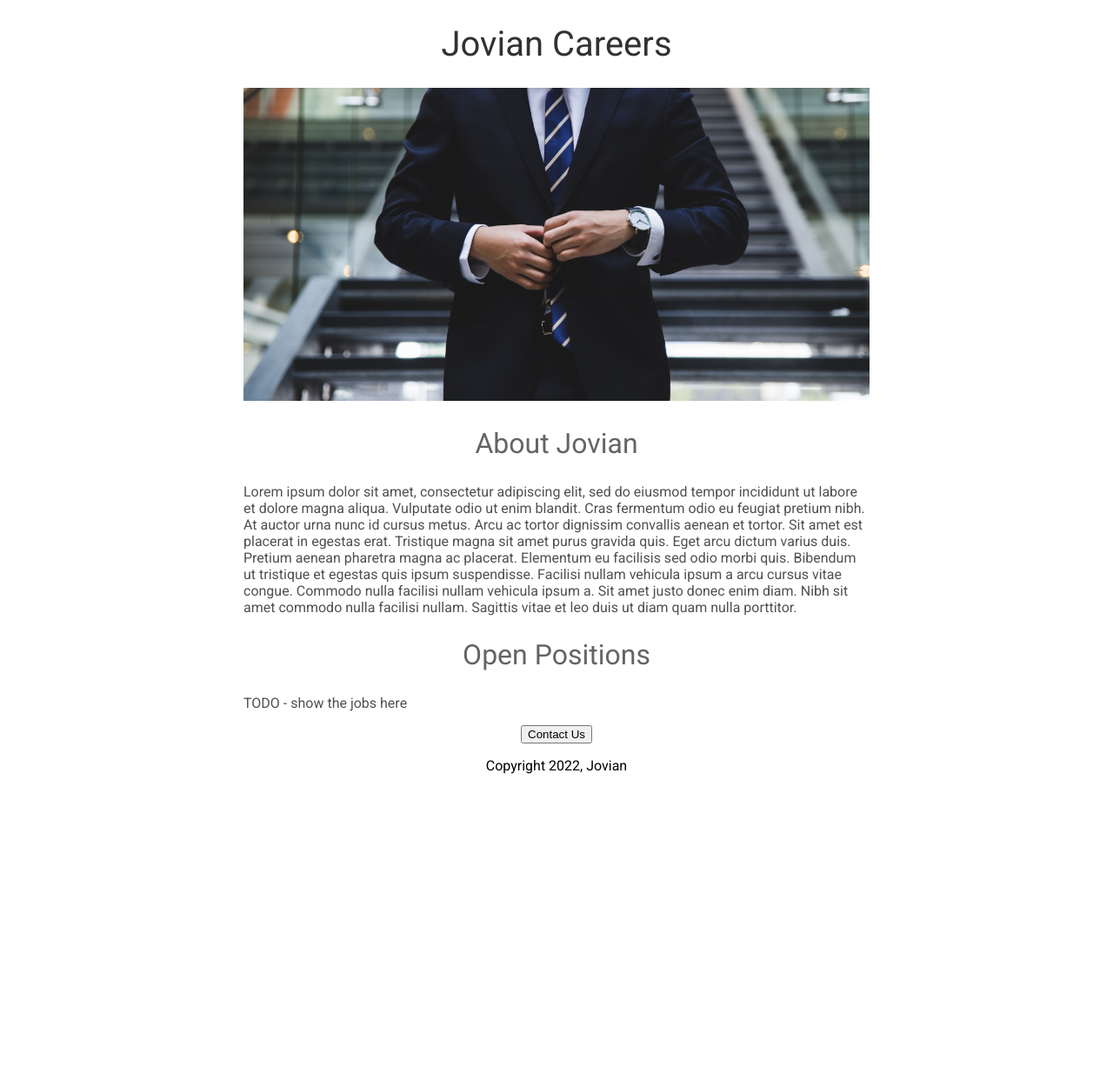
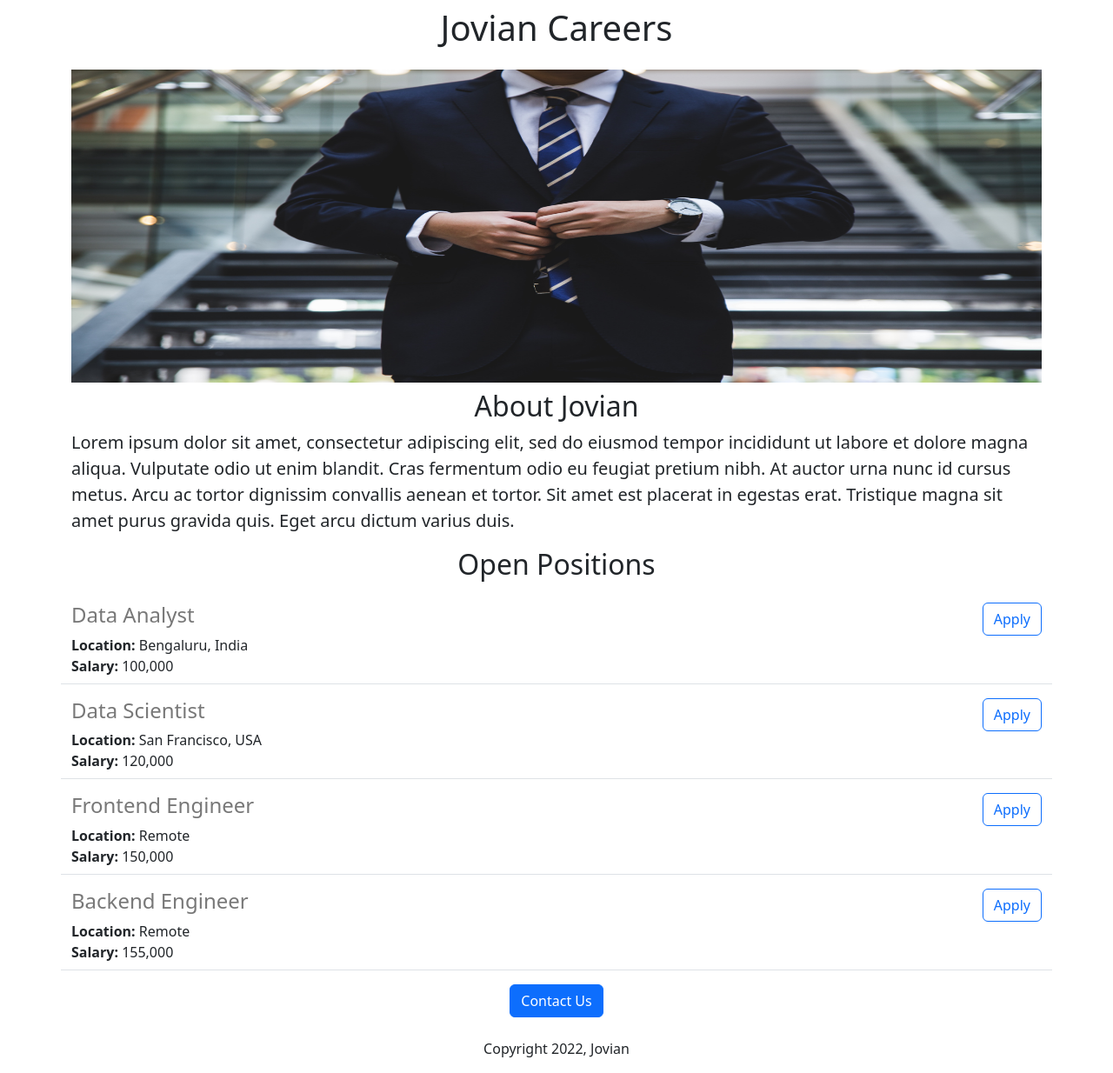
Before and after one commit to orangeBlaster/learning-flask-v2, a Flask app: page / in a window 1280 px wide. Shown: the whole page at 87% size. Before the commit the page ends 890 px from the top, so only its background shows below. Run offline with Flask 3, Linux system fonts and the light colour scheme.

Commit message:
Added dynamic data & api route

```diff
--- a/app.py
+++ b/app.py
@@ -1,11 +1,38 @@
-from flask import Flask, render_template
+from flask import Flask, render_template, jsonify
 
 app = Flask(__name__)
+
+JOBS = [{
+    'id': 1,
+    'title': 'Data Analyst',
+    'location': 'Bengaluru, India',
+    'salary': '100,000'
+}, {
+    'id': 2,
+    'title': 'Data Scientist',
+    'location': 'San Francisco, USA',
+    'salary': '120,000'
+}, {
+    'id': 3,
+    'title': 'Frontend Engineer',
+    'location': 'Remote',
+    'salary': '150,000'
+}, {
+    'id': 4,
+    'title': 'Backend Engineer',
+    'location': 'Remote',
+    'salary': '155,000'
+}]
 
 
 @app.route("/")
 def hello_jovian():
-  return render_template('home.html')
+  return render_template('home.html', jobs=JOBS)
+
+
+@app.route("/api/jobs")
+def list_jobs():
+  return jsonify(JOBS)
 
 
 if __name__ == "__main__":
--- a/templates/home.html
+++ b/templates/home.html
@@ -2,58 +2,33 @@
 <html>
   <head>
     <title>Jovian Careers</title>
+    <meta charset="utf-8">
+    <meta name="viewport" content="width=device-width, initial-scale=1">
+    <link href="https://cdn.jsdelivr.net/npm/bootstrap@5.3.2/dist/css/bootstrap.min.css" rel="stylesheet" integrity="sha384-T3c6CoIi6uLrA9TneNEoa7RxnatzjcDSCmG1MXxSR1GAsXEV/Dwwykc2MPK8M2HN" crossorigin="anonymous">
     <style>
 
-      @import url('https://fonts.googleapis.com/css2?family=Roboto&display=swap');
-
-      body {
-        font-family: Roboto;
-        font-weight: 500;
-      }
-
-      h1 {
-        font-size: 40px;
-        font-weight: normal;
-        color: rgb(50, 50, 50);
-        text-align: center;
-      }
-
       #banner {
+        height: 360px;
         width: 100%;
-        height: 360px;
-        object-fit: cover;
-      }
-
-      h2 {
-        font-size: 32px;
-        font-weight: normal;
-        color: rgb(100, 100, 100);
-        text-align: center;
-      }
-
-      .bodytext {
-        font-weight: normal;
-        color: rgb(80, 80, 80);
-      }
-
-      #container {
-        max-width: 720px;
-        margin: 0 auto;
       }
 
     </style>
   </head>
   <body>
-  <div id="container">
-    <h1>Jovian Careers</h1>
-<img id="banner" src="https://learning-flask--levincozza.repl.co/static/career-image.jpg" alt="banner">
-    <h2>About Jovian</h2>
-    <p class="bodytext">Lorem ipsum dolor sit amet, consectetur adipiscing elit, sed do eiusmod tempor incididunt ut labore et dolore magna aliqua. Vulputate odio ut enim blandit. Cras fermentum odio eu feugiat pretium nibh. At auctor urna nunc id cursus metus. Arcu ac tortor dignissim convallis aenean et tortor. Sit amet est placerat in egestas erat. Tristique magna sit amet purus gravida quis. Eget arcu dictum varius duis. Pretium aenean pharetra magna ac placerat. Elementum eu facilisis sed odio morbi quis. Bibendum ut tristique et egestas quis ipsum suspendisse. Facilisi nullam vehicula ipsum a arcu cursus vitae congue. Commodo nulla facilisi nullam vehicula ipsum a. Sit amet justo donec enim diam. Nibh sit amet commodo nulla facilisi nullam. Sagittis vitae et leo duis ut diam quam nulla porttitor.</p>
-  <h2>Open Positions</h2>
-  <p class="bodytext">TODO - show the jobs here</p>
-  <div style="text-align:center;">
-  <button>Contact Us</button>
-    <p>Copyright 2022, Jovian</p>
+  <div class="container">
+    <h1 class="text-center mt-2 mb-4">Jovian Careers</h1>
+    <img id="banner" class="img-fluid" src="https://learning-flask--levincozza.repl.co/static/career-image.jpg" alt="banner">
+    <h2 class="text-center mt-2">About Jovian</h2>
+    <p class="lead">Lorem ipsum dolor sit amet, consectetur adipiscing elit, sed do eiusmod tempor incididunt ut labore et dolore magna aliqua. Vulputate odio ut enim blandit. Cras fermentum odio eu feugiat pretium nibh. At auctor urna nunc id cursus metus. Arcu ac tortor dignissim convallis aenean et tortor. Sit amet est placerat in egestas erat. Tristique magna sit amet purus gravida quis. Eget arcu dictum varius duis.</p>
+  <h2 class="text-center mt-2 mb-4">Open Positions</h2>
+  <div>
+    {% for job in jobs%}
+      {% include 'jobitem.html' %}
+    {% endfor %}
+  </div>
+  <div class="text-center">
+  <button class="btn btn-primary btn-large">Contact Us</button>
+    <p class="mt-4">Copyright 2022, Jovian</p>
   </div>
   </div>
   </body>
--- /dev/null
+++ b/templates/jobitem.html
@@ -0,0 +1,18 @@
+<div style="margin-bottom:16px;padding-bottom:8px;" class="border-bottom row">
+  <div class="col-9">
+  <h4 style="color: rgb(120,120,120);">
+    {{job['title']}}
+  </h4>
+  <div>
+    <b>Location: </b>{{job['location']}}
+  </div>
+  {% if 'salary' in job %}
+  <div>
+    <b>Salary: </b>{{job['salary']}}
+  </div>
+  {% endif %}
+  </div>
+  <div class="col-3" style="text-align:right;">
+  <button type="button" class="btn btn-outline-primary">Apply</button>
+  </div>
+</div>
```
